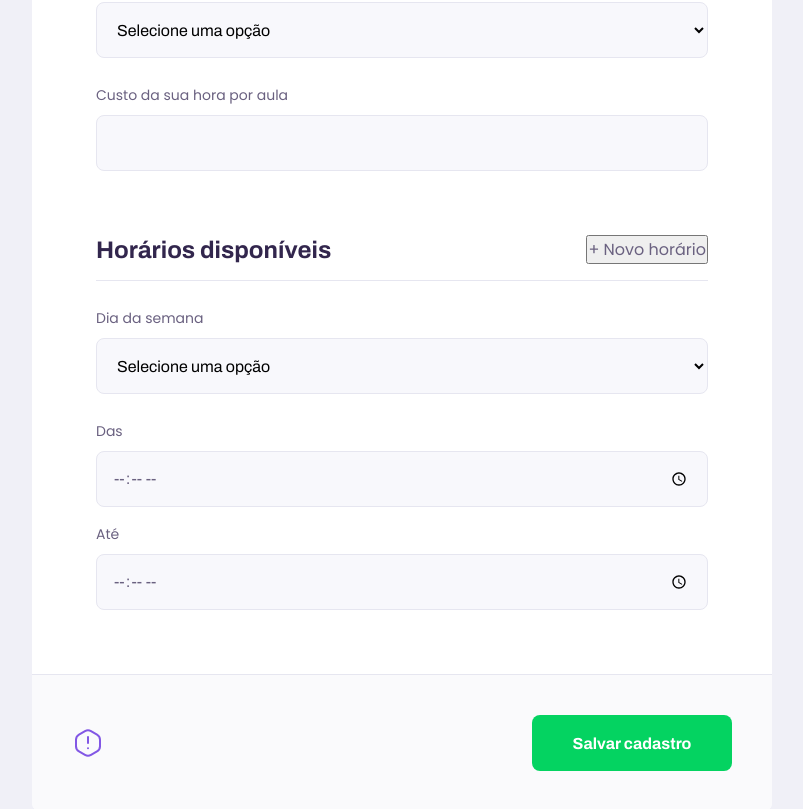
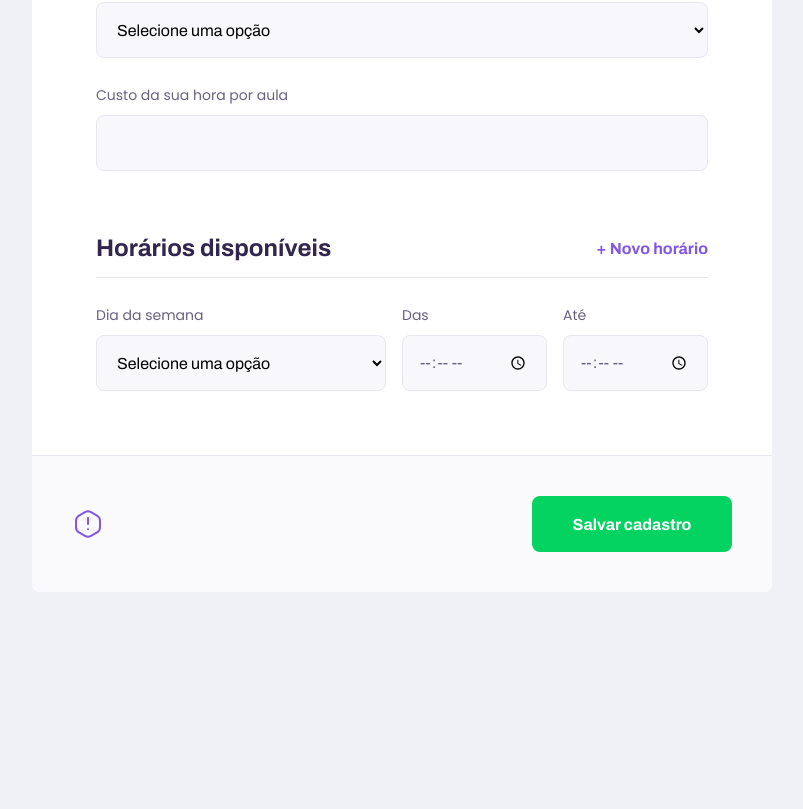
Before and after one commit to rickyalmeidadev/proffy-web, a React (Create React App) app: page /dar-aulas in a window 1280 px wide. Shown: the part 1120-1929 px from the top of the page, without its empty margins (238-1041 px from the left). After the commit the page ends 1712 px from the top, so only its background shows below. Built offline with nearby package versions, Linux system fonts and the light colour scheme.

Commit message:
feat: add styles to last fieldset in TeacherForm page

```diff
--- a/src/pages/TeacherForm/styles.css
+++ b/src/pages/TeacherForm/styles.css
@@ -36,6 +36,19 @@
   width: 100%;
   padding-bottom: 1.6rem;
   border-bottom: 1px solid var(--color-line-in-white);
+}
+
+#page-teacher-form main fieldset legend button {
+  background:  none;
+  border: 0;
+  color: var(--color-primary);
+  font: 700 1.6rem Archivo;
+  cursor: pointer;
+  transition: color 0.2s;
+}
+
+#page-teacher-form main fieldset legend button:hover {
+  color: var(--color-primary-dark)
 }
 
 #page-teacher-form main fieldset .input-block + .textarea-block,
@@ -101,6 +114,16 @@
     padding: 0 6.4rem;
   }
 
+  #page-teacher-form main .schedule-item {
+    display: grid;
+    grid-template-columns: 2fr 1fr 1fr;
+    column-gap: 1.6rem;
+  }
+
+  #page-teacher-form main .schedule-item .input-block {
+    margin-top: 0 !important;
+  }
+
   #page-teacher-form main footer {
     padding: 4rem;
     display: flex;
```
